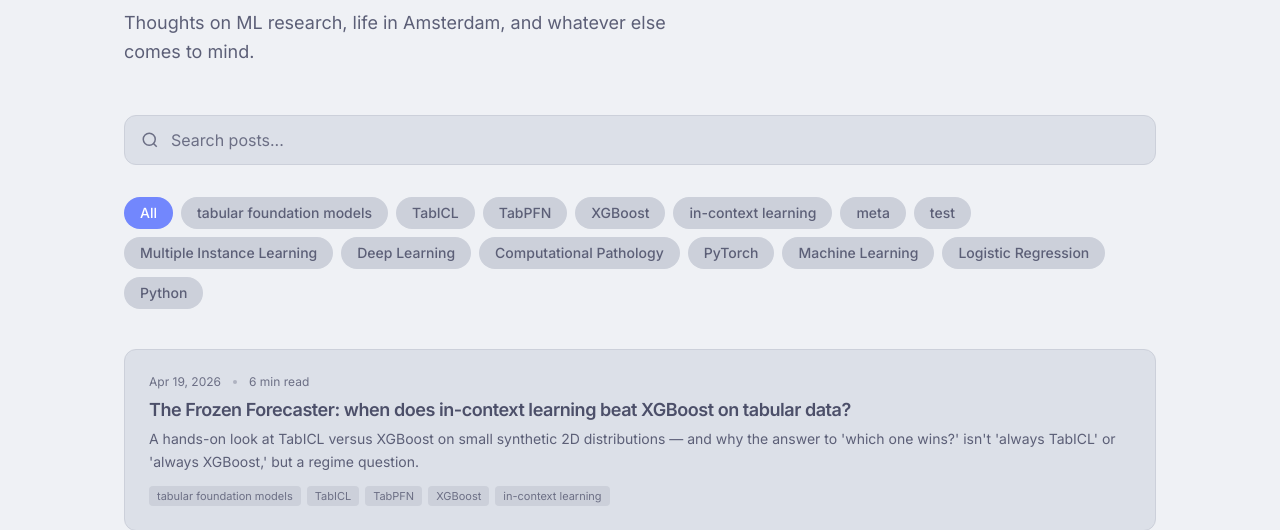
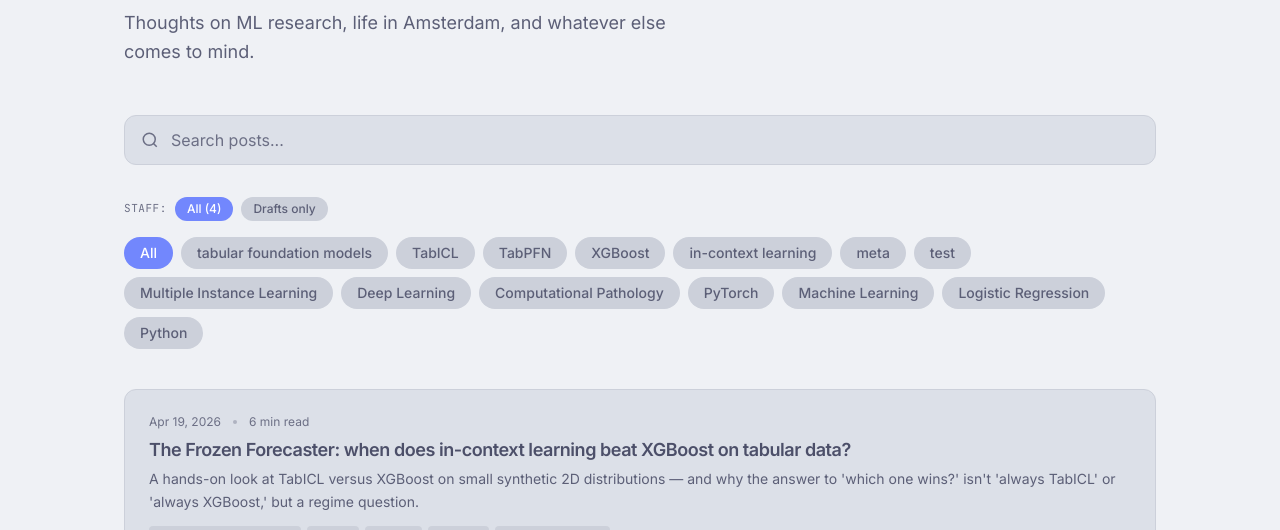
Before and after one commit to loevlie/PhD_Website, a Django app: page /blog/ in a window 1280 px wide. Shown: the part 184-714 px from the top of the page. Run offline with Django 5.2, Linux system fonts and the light colour scheme; the visitor is signed in with stand-in values (Sample User, id 1); data that the repository does not hold is empty; some libraries are stand-ins or nearby versions.

Commit message:
Staff sees drafts in /blog/ + spell out CWI + (UvA) on first mention
Drafts in the blog listing:
- Anon visitors still see only published posts (drafts hidden via
  get_all_posts default).
- Staff see drafts inline with a yellow "DRAFT" pill on the card,
  plus a "Drafts only" filter chip at the top of the listing.
- ?drafts=1 filter is staff-gated; anon hitting it gets the public
  list unchanged.

About: affiliation byline now spells out "Centrum Wiskunde &
Informatica & University of Amsterdam" (was "CWI & University of
Amsterdam"). Bio paragraph adds "(UvA)" after the first University
of Amsterdam mention to match the existing "(CWI)" pattern.

Tests: 3 new (draft visibility for staff, drafts-only filter for
staff, anon ignores ?drafts=1). 112 total, all green.

```diff
--- a/portfolio/data.py
+++ b/portfolio/data.py
@@ -6,10 +6,10 @@ No database needed — academic portfolios change rarely.
 HERO = {
     'name': 'Dennis Johan Loevlie',
     'title': 'ELLIS PhD Student',
-    'affiliation': 'CWI & University of Amsterdam',
+    'affiliation': 'Centrum Wiskunde & Informatica & University of Amsterdam',
     'bio': (
         'I am an <a href="https://ellis.eu/research/phd-postdoc" target="_blank">ELLIS</a> PhD student at the <a href="https://www.cwi.nl/" target="_blank">Centrum Wiskunde & Informatica (CWI)</a> '
-        'and the <a href="https://www.uva.nl/" target="_blank">University of Amsterdam</a>, '
+        'and the <a href="https://www.uva.nl/" target="_blank">University of Amsterdam</a> (UvA), '
         'working in the <a href="https://trl-lab.github.io/" target="_blank">Table Representation Learning Lab (TRLab)</a> '
         'and the <a href="https://amlab.science.uva.nl/" target="_blank">Amsterdam Machine Learning Lab (AMLab)</a>. '
         'I am advised by <a href="https://madelonhulsebos.github.io/" target="_blank">Madelon Hulsebos</a> '
--- a/portfolio/templates/portfolio/blog.html
+++ b/portfolio/templates/portfolio/blog.html
@@ -31,6 +31,14 @@
     </form>
 
     {% if posts %}
+    {% if is_staff %}
+    {# Staff-only "Drafts" filter chip — only visible when logged-in as staff. #}
+    <div class="flex gap-2 flex-wrap mb-4 items-center">
+        <span class="text-[0.6875rem] uppercase tracking-wider text-content-muted font-mono">Staff:</span>
+        <a href="{% url 'blog' %}" class="px-3 py-1 rounded-full text-xs font-medium transition-colors {% if not only_drafts %}bg-accent text-white{% else %}bg-surface-2 text-content-secondary hover:text-content{% endif %}">All ({{ posts|length }})</a>
+        <a href="{% url 'blog' %}?drafts=1" class="px-3 py-1 rounded-full text-xs font-medium transition-colors {% if only_drafts %}bg-accent text-white{% else %}bg-surface-2 text-content-secondary hover:text-content{% endif %}">Drafts only</a>
+    </div>
+    {% endif %}
     <!-- Tag filters -->
     <div class="flex gap-2 flex-wrap mb-10" id="blog-filter-tags">
         <button @click="activeTag = ''" :class="activeTag === '' ? 'bg-accent text-white' : 'bg-surface-2 text-content-secondary hover:text-content'"
@@ -54,6 +62,9 @@
                         <time datetime="{{ post.date|date:'Y-m-d' }}">{{ post.date|date:'M j, Y' }}</time>
                         <span class="w-1 h-1 rounded-full bg-content-muted/40"></span>
                         <span>{{ post.reading_time }} min read</span>
+                        {% if post.draft %}
+                        <span class="ml-auto px-2 py-0.5 rounded font-mono text-[0.6875rem] tracking-wide uppercase bg-yellow-500/10 text-yellow-600 border border-yellow-500/30">Draft</span>
+                        {% endif %}
                     </div>
                     <h2 class="text-lg font-semibold text-content mb-1.5 group-hover:text-accent transition-colors leading-snug tracking-tight">{{ post.title }}</h2>
                     <p class="text-content-secondary text-sm leading-relaxed line-clamp-2 mb-3">{{ post.excerpt }}</p>
--- a/portfolio/views.py
+++ b/portfolio/views.py
@@ -21,10 +21,16 @@ def recipe_detail(request, slug):
 
 
 def blog(request):
-    posts = get_all_posts()
+    is_staff = request.user.is_authenticated and request.user.is_staff
+    # Staff see drafts in the listing (so we don't lose track of WIP);
+    # public listing excludes them entirely.
+    posts = get_all_posts(include_drafts=is_staff)
     tag = request.GET.get('tag')
     query = request.GET.get('q', '').strip()
+    only_drafts = request.GET.get('drafts') == '1'
 
+    if only_drafts and is_staff:
+        posts = [p for p in posts if p.get('draft')]
     if tag:
         posts = [p for p in posts if tag in p['tags']]
     if query:
@@ -34,10 +40,15 @@ def blog(request):
                  q_lower in p['excerpt'].lower() or
                  any(q_lower in t.lower() for t in p['tags'])]
 
+    draft_count = sum(1 for p in posts if p.get('draft')) if is_staff else 0
+
     return render(request, 'portfolio/blog.html', {
         'posts': posts,
         'active_tag': tag,
         'search_query': query,
+        'is_staff': is_staff,
+        'only_drafts': only_drafts,
+        'draft_count': draft_count,
     })
 
 
```
Also changed, not shown: portfolio/tests/test_urls.py (+24 -0 lines).
